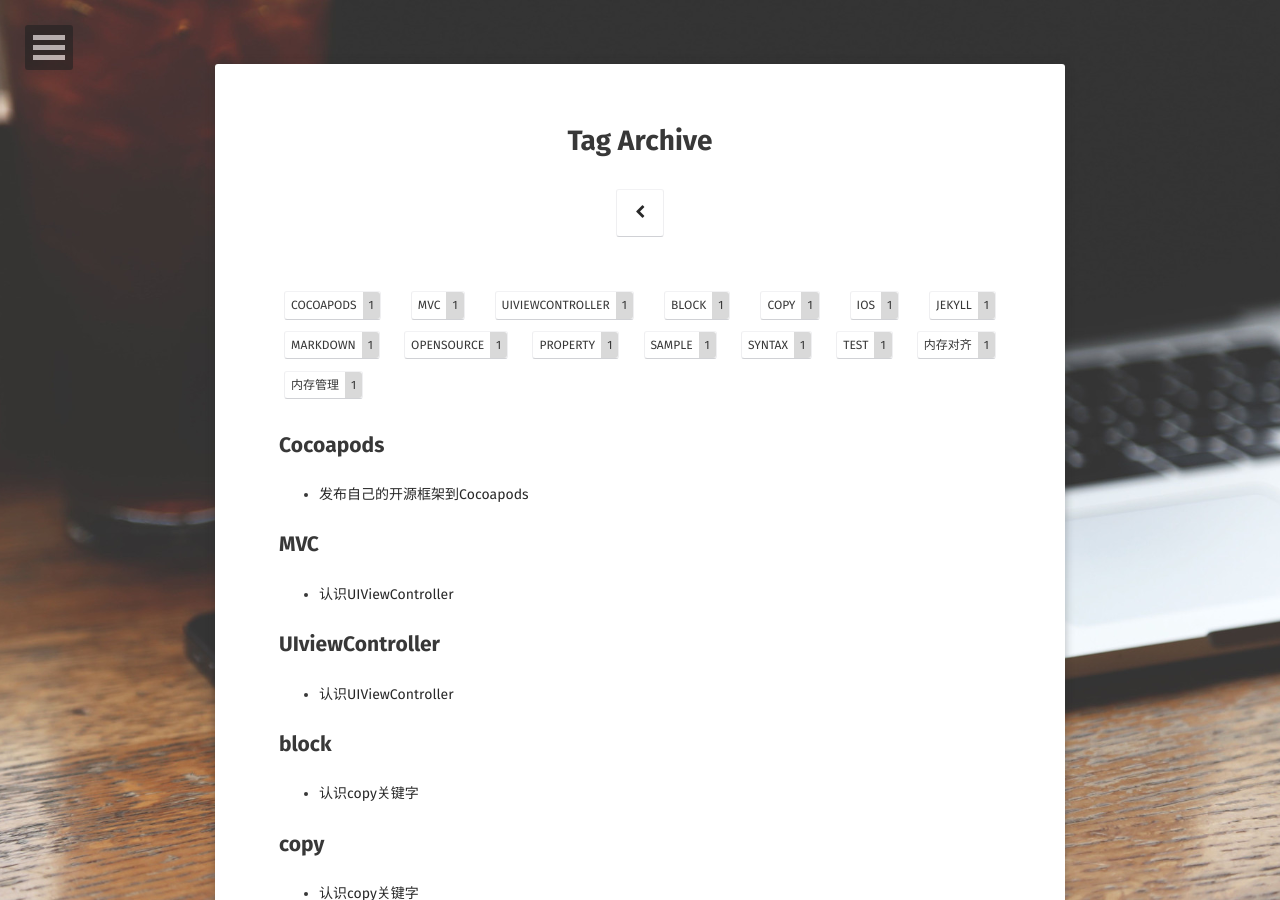
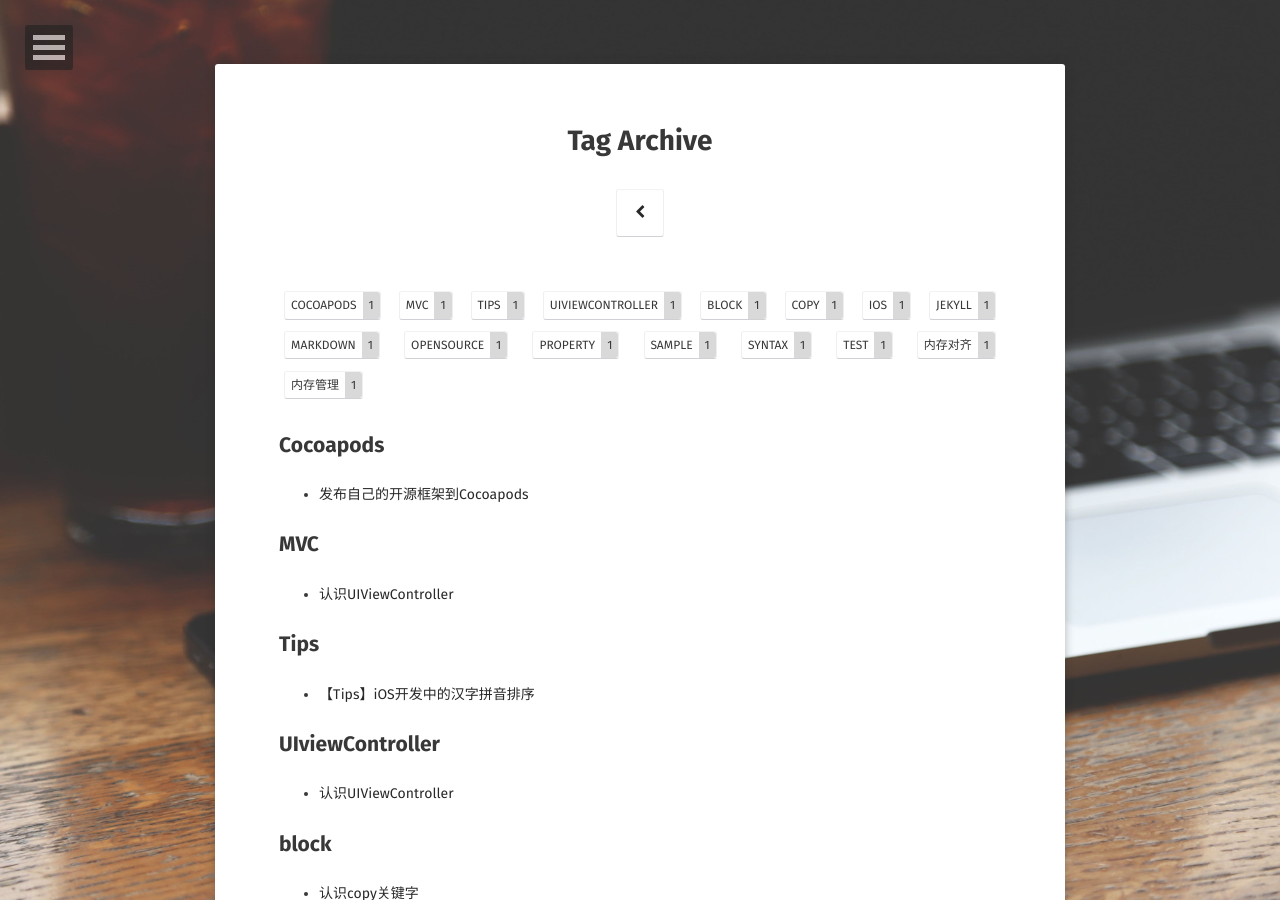
Before and after one commit to longjianjiang/longjianjiang.github.io, a Jekyll site: the page built from tags/index.html, in a window 1280 px wide and 900 px high. Built offline with Jekyll 4.4.1, drawn with Linux system fonts in a browser that asks for light colours; some web fonts are replaced; some of the changed lines change nothing that is shown.

Commit message:
Update 2016-11-3-pinyinSort.md

````diff
--- a/_posts/2016-11-3-pinyinSort.md
+++ b/_posts/2016-11-3-pinyinSort.md
@@ -1,8 +1,18 @@
-###前言
+---
+layout: post
+title:  "【Tips】iOS开发中的汉字拼音排序"
+date:   2016-11-03
+excerpt: "今天做项目，碰到一个需求，将列表中的cell按照姓名排序显示，其实也简单，就是把数据源里的模型按照姓名重置顺序即可。"
+tag:
+- Tips
+comments: true
+---
+
+### 前言
 今天做项目，碰到一个需求，将列表中的cell按照姓名排序显示，其实也简单，就是把数据源里的模型按照姓名重置顺序即可。
 
 
-####开始
+#### 开始
 这个之前还真没遇到过，于是找好朋友`Google`,果然给力，第一个结果就是我想要的。
 ![屏幕快照 2016-11-03 下午4.26.44.png](http://ocigwe4cv.bkt.clouddn.com/pinyinSort_1.png)
 
@@ -15,7 +25,7 @@
 ![屏幕快照 2016-11-03 下午4.35.34.png](http://ocigwe4cv.bkt.clouddn.com/pinyinSort_3.png)
 同样的代码，换了个平台出问题了，不知怎么回事，如果有大神知道，还请指教。
 
-####然后
+#### 然后
 想到可以先把汉字转成拼音形式的英文类型字符串，然后根据字母进行排序就好，于是发现系统自带方法就可以处理，就不需要第三方库了
 >（PS:第三方转化的比较常用的是由George编写的，使用起来比较方便，这个库转化是将汉字转化成汉字的拼音首字母。有兴趣的同学可以自行搜索这个文件。）
 
@@ -35,5 +45,5 @@
 
 ```
 
-####最后
+#### 最后
 完成，拼音排序。
````
